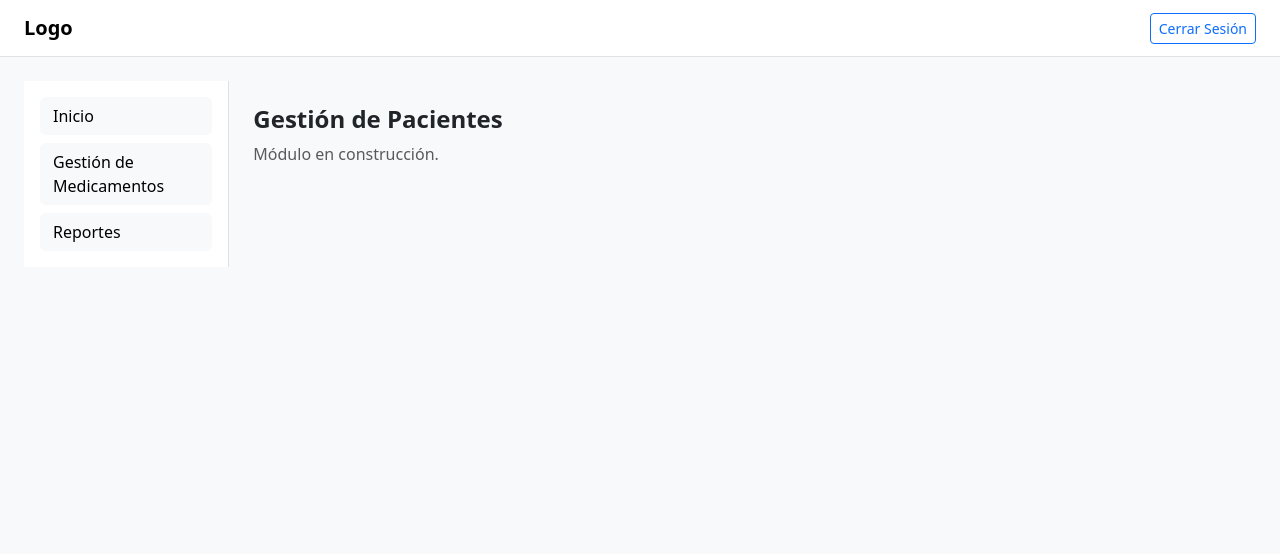
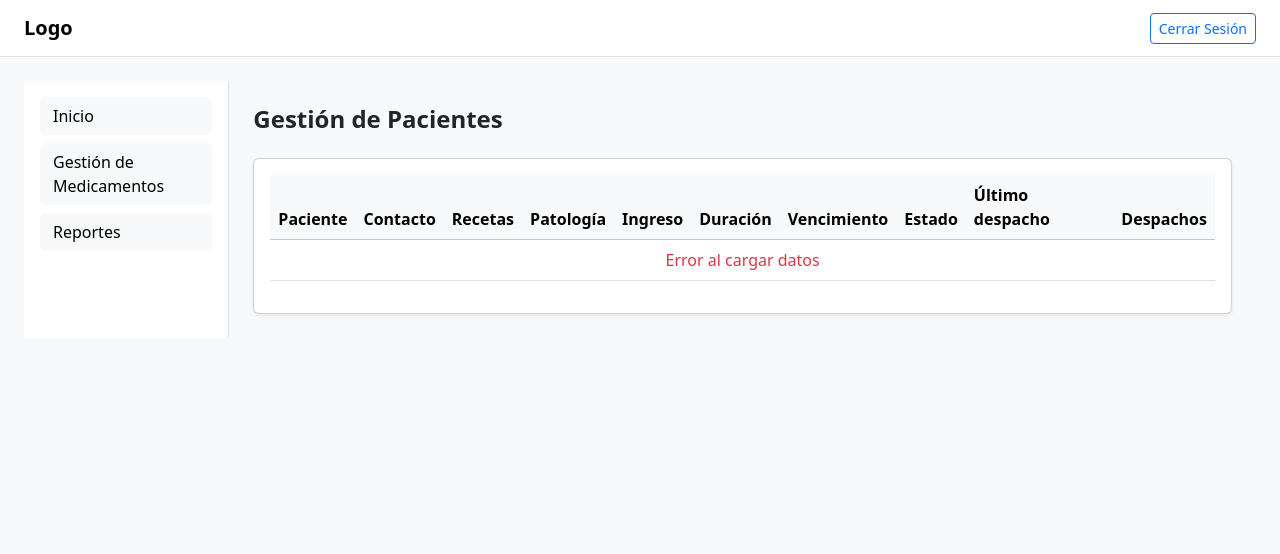
Before and after one commit to Lorena-V/Proyecto-titulo-TI, a Flask app: template app/templates/pacientes.html in a window 1280 px wide. Shown: the top 554 px of the page. Run offline with Flask 3, Linux system fonts and the light colour scheme; the template is opened without the code that fills it, so the values that code supplies are empty.

Commit message:
Conectar api de gestion de pacientes con la DB

```diff
--- a/app/__init__.py
+++ b/app/__init__.py
@@ -29,5 +29,9 @@ def create_app():
     from app.context import inject_user
     app.context_processor(inject_user)
 
+    from app.routes.gestion_pacientes_api import gestion_pacientes_api_bp
+    app.register_blueprint(gestion_pacientes_api_bp)
+
+
 
     return app
--- a/app/routes/paciente.py
+++ b/app/routes/paciente.py
@@ -1,3 +1,5 @@
+# Trabaja con tabla paciente, se creó para crear paciente, listar pacientes y validar rut
+# GET POST: lista pacientes y crea pacientes
 from flask import Blueprint, jsonify, request
 from app.services.paciente_service import (crear_paciente, obtener_pacientes, ValidationError, DuplicateRUTError)
 
--- a/app/static/js/app.js
+++ b/app/static/js/app.js
@@ -56,3 +56,53 @@ document.addEventListener("DOMContentLoaded", () => {
     btnFiltrar.addEventListener("click", refrescarTabla);
   }
 });
+
+document.addEventListener("DOMContentLoaded", () => {
+  const tbody = document.getElementById("tablaPacientesBody");
+  if (!tbody) return;
+
+  fetch("/api/gestion_pacientes")
+    .then(res => res.json())
+    .then(data => {
+      tbody.innerHTML = "";
+
+      data.forEach(row => {
+        const tr = document.createElement("tr");
+
+        tr.innerHTML = `
+          <td>${row.paciente}</td>
+          <td>${row.contacto ?? "-"}</td>
+          <td>${row.recetas}</td>
+          <td>${row.patologia}</td>
+          <td>${formatFecha(row.ingreso)}</td>
+          <td>${row.duracion_dias} días</td>
+          <td>${formatFecha(row.vencimiento)}</td>
+          <td>
+            <span class="badge ${row.estado === "Vigente" ? "bg-success" : "bg-danger"}">
+              ${row.estado}
+            </span>
+          </td>
+          <td>${row.ultimo_despacho ? formatFecha(row.ultimo_despacho) : "-"}</td>
+          <td>${row.despachos_realizados}</td>
+        `;
+
+        tbody.appendChild(tr);
+      });
+    })
+    .catch(err => {
+      console.error("Error cargando pacientes:", err);
+      tbody.innerHTML = `
+        <tr>
+          <td colspan="10" class="text-center text-danger">
+            Error al cargar datos
+          </td>
+        </tr>
+      `;
+    });
+});
+
+function formatFecha(fecha) {
+  if (!fecha) return "-";
+  const [y, m, d] = fecha.split("-");
+  return `${d}/${m}/${y}`;
+}
--- a/app/templates/pacientes.html
+++ b/app/templates/pacientes.html
@@ -1,6 +1,39 @@
 {% extends "base_module.html" %}
-{% block title %}Pacientes{% endblock %}
+
+{% block title %}Gestión de Pacientes{% endblock %}
+
 {% block module_content %}
-<h1 class="h4 fw-bold">Gestión de Pacientes</h1>
-<p class="text-muted mb-0">Módulo en construcción.</p>
+
+<div class="d-flex justify-content-between align-items-center mb-4">
+  <h1 class="h4 fw-bold mb-0">Gestión de Pacientes</h1>
+</div>
+
+<div class="card shadow-sm">
+  <div class="card-body">
+
+    <div class="table-responsive">
+      <table class="table table-hover align-middle">
+        <thead class="table-light">
+          <tr>
+            <th>Paciente</th>
+            <th>Contacto</th>
+            <th>Recetas</th>
+            <th>Patología</th>
+            <th>Ingreso</th>
+            <th>Duración</th>
+            <th>Vencimiento</th>
+            <th>Estado</th>
+            <th>Último despacho</th>
+            <th>Despachos</th>
+          </tr>
+        </thead>
+        <tbody id="tablaPacientesBody">
+          <!-- JS inyecta filas aquí -->
+        </tbody>
+      </table>
+    </div>
+
+  </div>
+</div>
+
 {% endblock %}
```
Also changed, not shown: app/routes/gestion_pacientes_api.py (added, +61 -0 lines).
